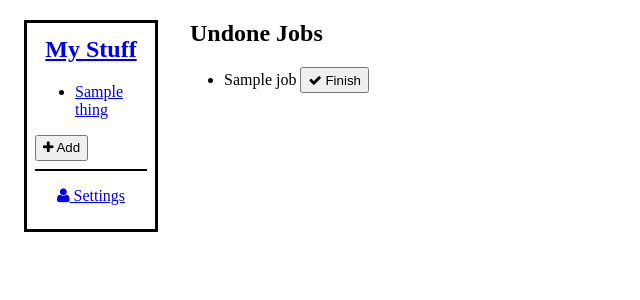
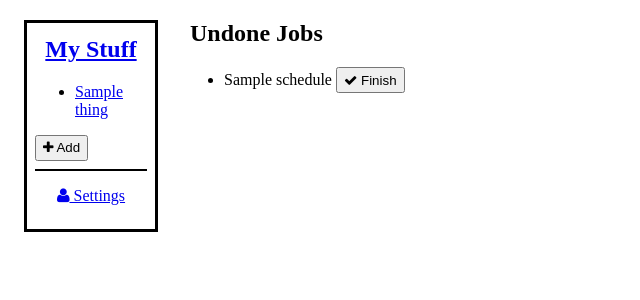
Before and after one commit to AstraLuma/upkeep, a Django app: template templates/things/index.html in a window 1280 px wide. Shown: the top 300 px of the page, without its empty margins (0-640 px from the left). Run offline with Django 3.2, Linux system fonts and the light colour scheme; a user stored in the database is signed in; tables that the repository leaves empty hold one stand-in row (values such as "Sample post"); the template is opened without the code that fills it: most values are stand-ins (such as "Sample title", 1, 10 or a date in 2020); data that the repository does not hold is empty.

Commit message:
Rephrase some of the job labels

```diff
--- a/templates/things/index.html
+++ b/templates/things/index.html
@@ -18,7 +18,10 @@
 {% else %}
 <ul>
 {% for j in jobs %}
-<li>{{j}} <button data-jobid="{{j.id}}" data-action="finish-job"><span class="fa fa-check"></span> Finish</button></li>
+<li>
+	{{j.schedule.name}}
+	<button data-jobid="{{j.id}}" data-action="finish-job"><span class="fa fa-check"></span> Finish</button>
+</li>
 {% endfor %}
 </ul>
 {% endif %}
--- a/templates/things/thing.html
+++ b/templates/things/thing.html
@@ -31,7 +31,10 @@
 <h2>Undone Jobs</h2>
 <ul>
 {% for j in undonejobs %}
-<li>{{j}} <button data-jobid="{{j.id}}" data-action="finish-job"><span class="fa fa-check"></span> Finish</button></li>
+<li>
+    {{j.schedule.name}}
+    <button data-jobid="{{j.id}}" data-action="finish-job"><span class="fa fa-check"></span> Finish</button>
+</li>
 {% endfor %}
 </ul>
 
```
